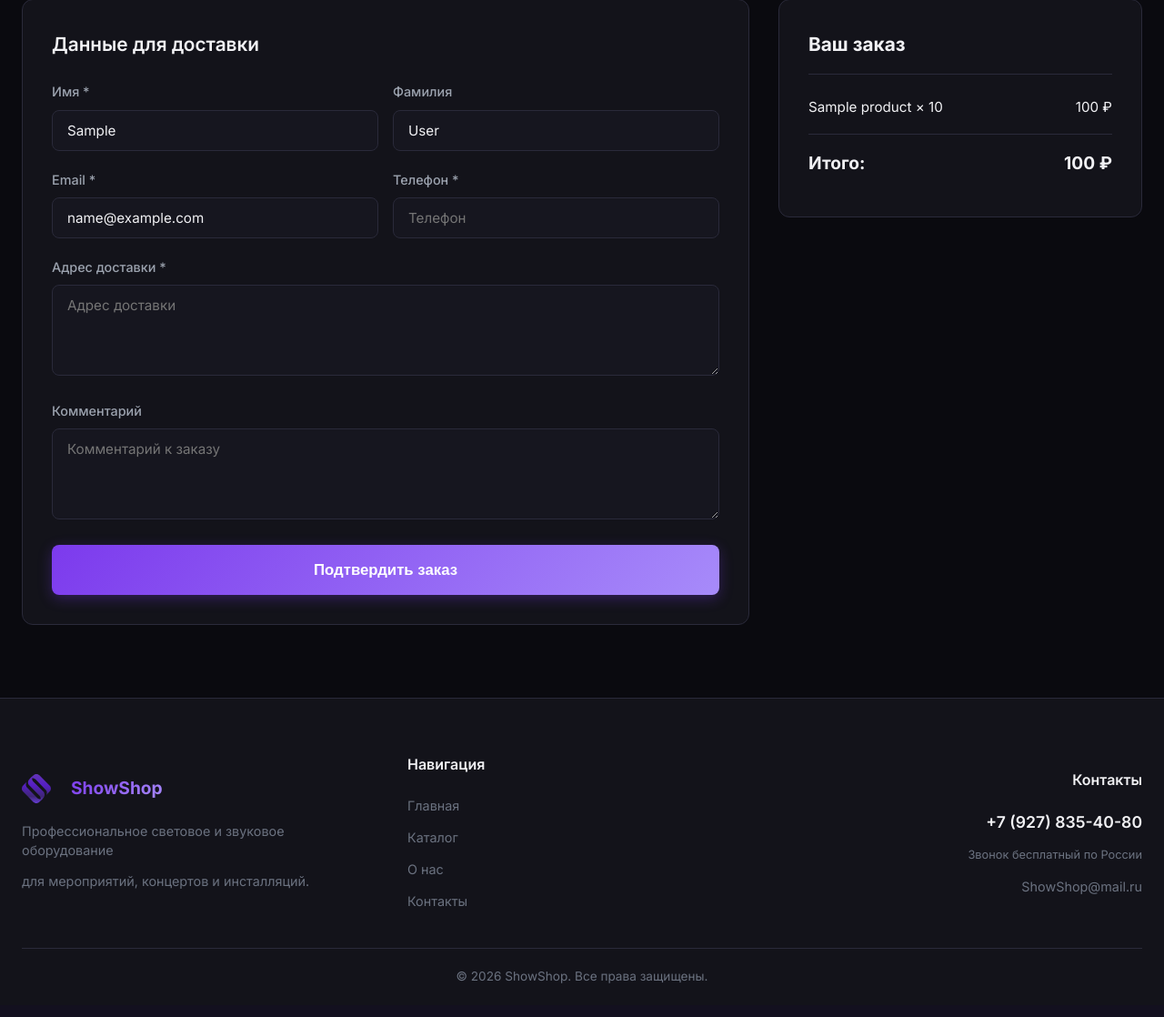
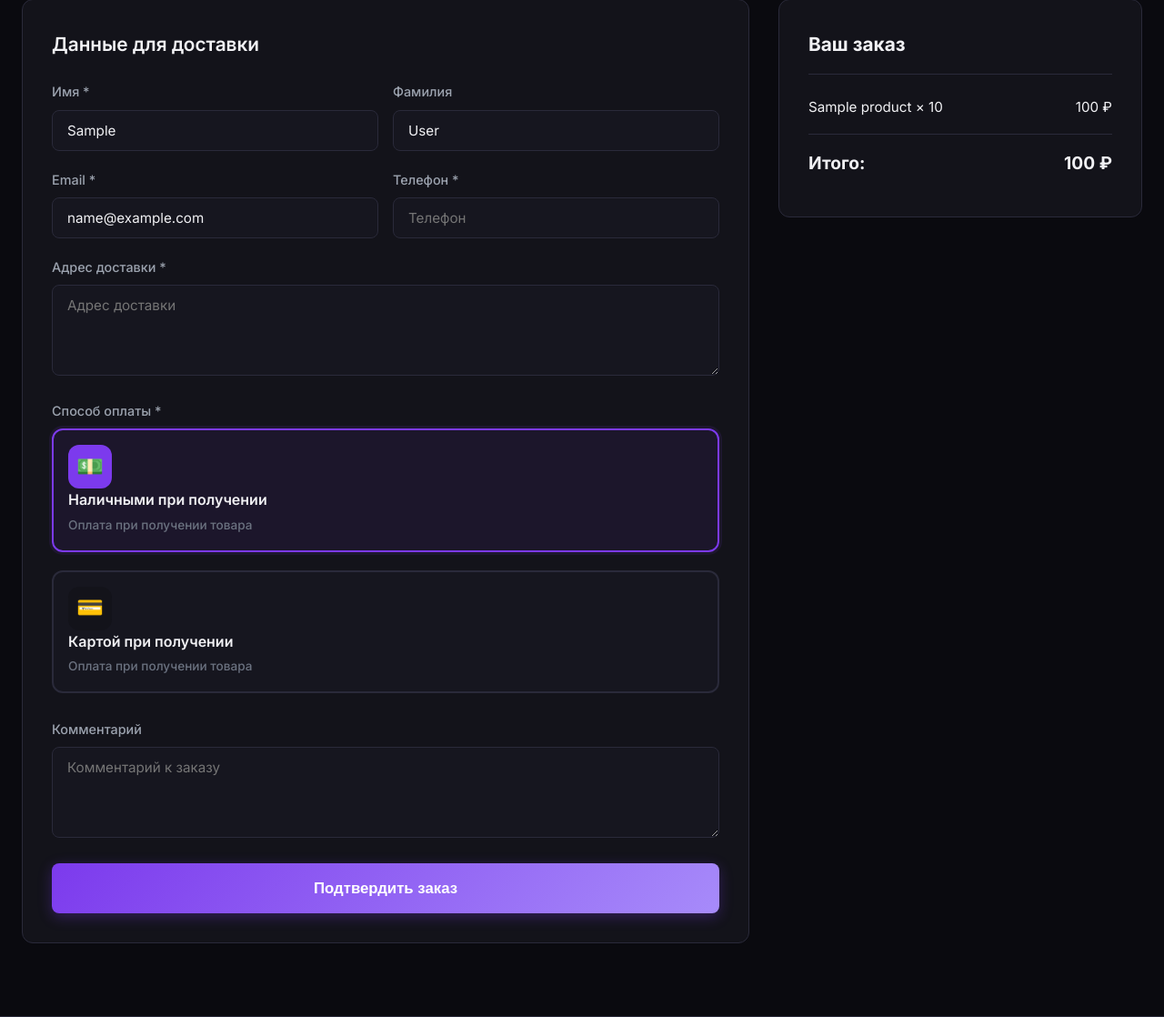
Before and after one commit to Licawce/ShowShopp, a Django app: page /checkout/ in a window 1280 px wide. Shown: the part 197-1315 px from the top of the page at 91% size. Before the commit the page ends 1278 px from the top, so only its background shows below. Run offline with Django 5.2, Linux system fonts and the light colour scheme; a user stored in the database is signed in; tables that the repository leaves empty hold one stand-in row (values such as "Sample post").

Commit message:
Update checkout.html

```diff
--- a/shop/templates/shop/checkout.html
+++ b/shop/templates/shop/checkout.html
@@ -38,6 +38,30 @@
                         {{ form.address }}
                     </div>
                     <div class="form-group">
+                        <label>Способ оплаты *</label>
+                        <div class="payment-methods">
+                            {% for value, label in form.payment_method.field.choices %}
+                            <div class="payment-method-option">
+                                <input type="radio" id="payment_{{ value }}" name="payment_method" value="{{ value }}"
+                                       class="payment-method-radio" {% if forloop.first %}checked{% endif %}>
+                                <label for="payment_{{ value }}" class="payment-method-label">
+                                    <div class="payment-method-icon">
+                                        {% if value == 'cash' %}
+                                            💵
+                                        {% else %}
+                                            💳
+                                        {% endif %}
+                                    </div>
+                                    <div class="payment-method-info">
+                                        <strong>{{ label }}</strong>
+                                        <small>Оплата при получении товара</small>
+                                    </div>
+                                </label>
+                            </div>
+                            {% endfor %}
+                        </div>
+                    </div>
+                    <div class="form-group">
                         <label>Комментарий</label>
                         {{ form.comment }}
                     </div>
```
